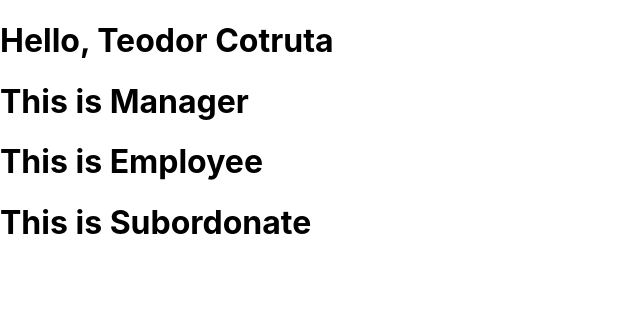
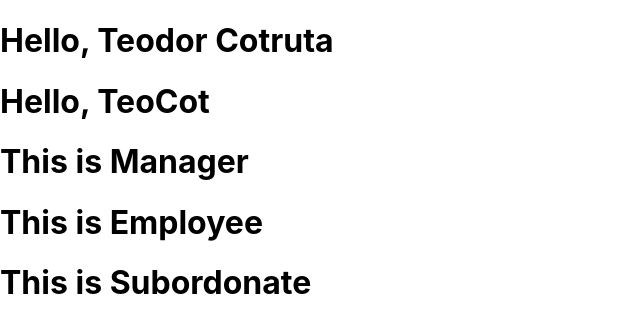
Before and after one commit to teocot/react-v1, a React (Create React App) app: page / in a window 1280 px wide. Shown: the top 332 px of the page, without its empty margins (0-640 px from the left). Built offline with nearby package versions, Linux system fonts and the light colour scheme.

Commit message:
pipeline test

```diff
--- a/src/App.js
+++ b/src/App.js
@@ -12,6 +12,7 @@ function App() {
     <div>
       <div>
         <Welcome name="Teodor Cotruta" />
+        <Welcome name="TeoCot" />
       </div>
       <div>
         <ComponentTwo role="Manager" />
```
